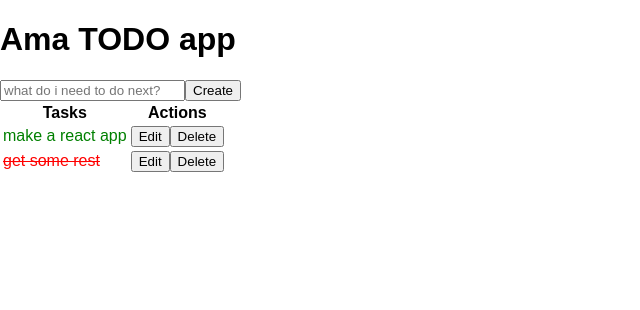
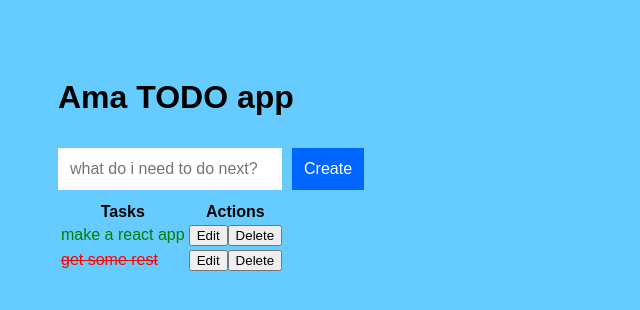
Before and after one commit to amarfiaz/ama-todo-app, a React (Create React App) app: page / in a window 1280 px wide. Shown: the top 310 px of the page, without its empty margins (0-640 px from the left). Built offline with nearby package versions, Linux system fonts and the light colour scheme.

Commit message:
added styling. delete item still not working

```diff
--- a/src/App.js
+++ b/src/App.js
@@ -1,5 +1,4 @@
 import React from 'react';
-import './assets/App.css';
 import TodosList from './components/todos-list';
 import CreateTodo from './components/create-todo';
 
@@ -53,8 +52,7 @@ export default class App extends React.Component {
     }
 
     deleteTask(taskToDelete) {
-        console.log('got here: '+ taskToDelete);
-        this.state.todos.remove(todo => todo.task === taskToDelete);
+        this.state.todo.delete(todo => todo.task === taskToDelete);
         this.setState({todos: this.state.todos});
     }
 }
--- a/src/assets/App.css
+++ /dev/null
@@ -1,39 +0,0 @@
-.App {
-  text-align: center;
-}
-
-.App-logo {
-  animation: App-logo-spin infinite 20s linear;
-  height: 80px;
-}
-
-.App-header {
-  background-color: #222;
-  height: 150px;
-  padding: 20px;
-  color: white;
-}
-
-.App-title {
-  font-size: 1.5em;
-}
-
-.App-intro {
-  font-size: large;
-}
-
-.Task-isCompleted-true {
-  color: red;
-  cursor: pointer;
-  text-decoration: line-through;
-}
-
-.Task-isCompleted-false {
-  color: green;
-  cursor: pointer;
-}
-
-@keyframes App-logo-spin {
-  from { transform: rotate(0deg); }
-  to { transform: rotate(360deg); }
-}
--- /dev/null
+++ b/src/assets/create-todo.css
@@ -0,0 +1,16 @@
+.button {
+    padding: 10px;
+    font-size: 16px;
+    margin: 10px;
+    margin-right: 0px;
+    background-color: #0066FF;
+    color: #FFF;
+    border: 2px solid #0066FF;
+}
+
+input[type=text] {
+    padding: 10px;
+    font-size: 16px;
+    border: 2px solid #FFF;
+    width: 200px;
+}
--- a/src/assets/index.css
+++ b/src/assets/index.css
@@ -1,5 +1,5 @@
 body {
-  margin: 0;
-  padding: 0;
+  padding: 50px;
+  background-color: #66CCFF;
   font-family: sans-serif;
 }
--- /dev/null
+++ b/src/assets/todo-list-item.css
@@ -0,0 +1,10 @@
+.Task-isCompleted-true {
+    color: red;
+    cursor: pointer;
+    text-decoration: line-through;
+}
+
+.Task-isCompleted-false {
+    color: green;
+    cursor: pointer;
+}
--- a/src/components/create-todo.js
+++ b/src/components/create-todo.js
@@ -1,5 +1,5 @@
 import React from 'react';
-// import '../assets/App.css';
+import '../assets/create-todo.css';
 
 
 export default class CreateTodo extends React.Component {
@@ -7,15 +7,16 @@ export default class CreateTodo extends React.Component {
         return (
             <form onSubmit={this.handleCreate.bind(this)}>
                 <input type="text" placeholder="what do i need to do next?" ref="createInput" />
-                <button>Create</button>
+                <button className="button">Create</button>
             </form>
         );
     }
     handleCreate(event) {
         event.preventDefault();
         console.log(this.refs.createInput.value);
-        this.props.createTask(this.refs.createInput.value);
-        this.refs.createInput.value = '';
-
+        if (this.refs.createInput.value !=="") {
+            this.props.createTask(this.refs.createInput.value);
+            this.refs.createInput.value = '';
+        }
     }
 }
--- a/src/components/todo-list-item.js
+++ b/src/components/todo-list-item.js
@@ -1,5 +1,5 @@
 import React from 'react';
-import '../assets/App.css';
+import '../assets/todo-list-item.css';
 
 export default class TodosListItem extends React.Component {
 
@@ -29,7 +29,7 @@ export default class TodosListItem extends React.Component {
             return (
                 <td>
                     <button onClick={this.onEditClick.bind(this)}>Edit</button>
-                    <button onClick={this.props.deleteTask.bind(this, this.props.task)}>Delete</button>
+                    <button onClick={this.onDeleteClick.bind(this.props.task)}>Delete</button>
                 </td>
             )
     }
@@ -51,4 +51,9 @@ export default class TodosListItem extends React.Component {
         this.setState({isEditing: false})
     }
 
+    onDeleteClick(task) {
+        console.log('got to here: ' + task);
+        this.props.delete(task)
+    }
+
 }
--- a/src/components/todos-list-header.js
+++ b/src/components/todos-list-header.js
@@ -1,8 +1,4 @@
 import React from 'react';
-import '../assets/App.css';
-
-
-
 
 export default class TodosListHeader extends React.Component {
     render() {
--- a/src/components/todos-list.js
+++ b/src/components/todos-list.js
@@ -1,5 +1,4 @@
 import React from 'react';
-import '../assets/App.css';
 import TodosListHeader from './todos-list-header';
 import TodosListItem from './todo-list-item';
 
```
